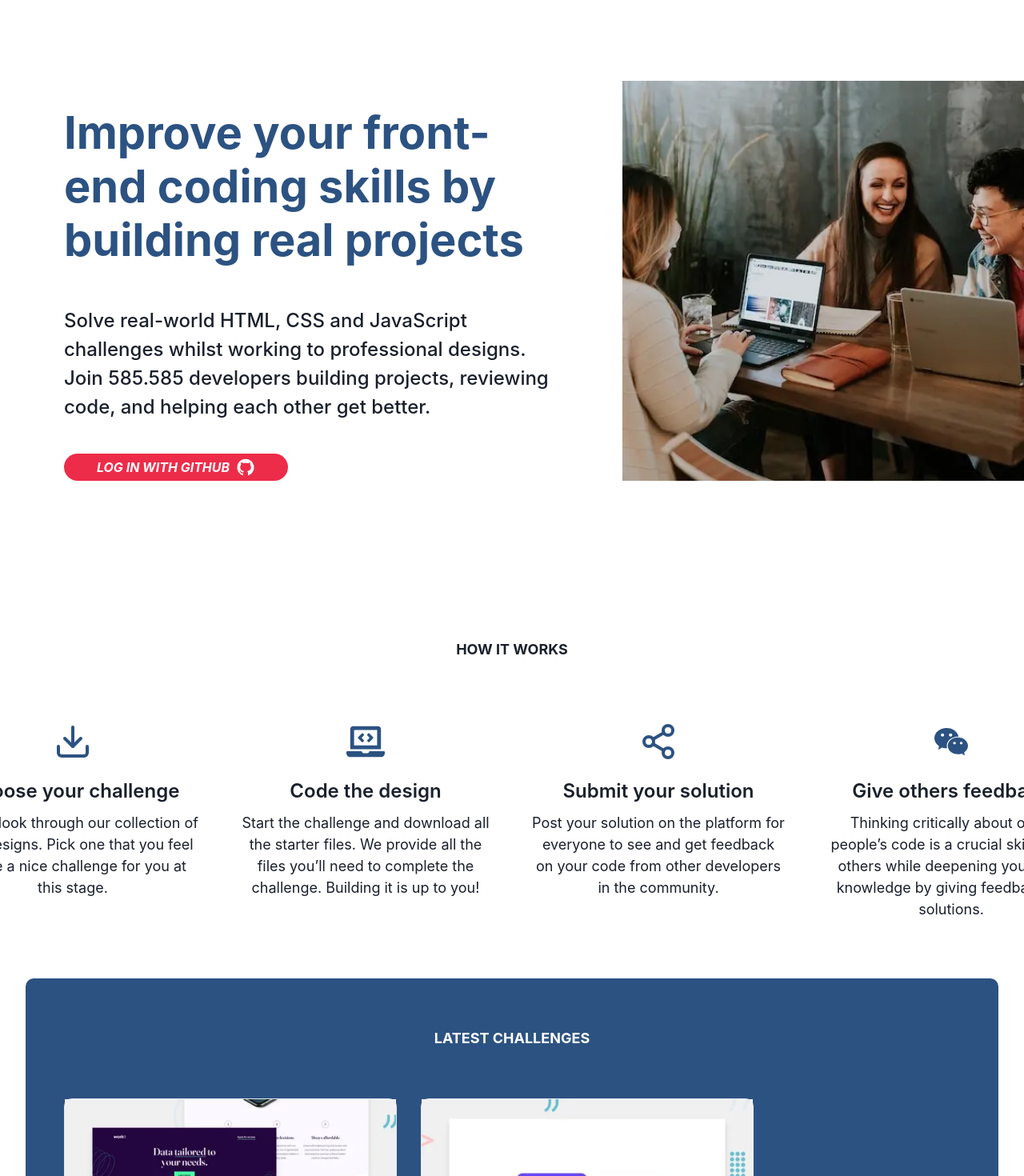
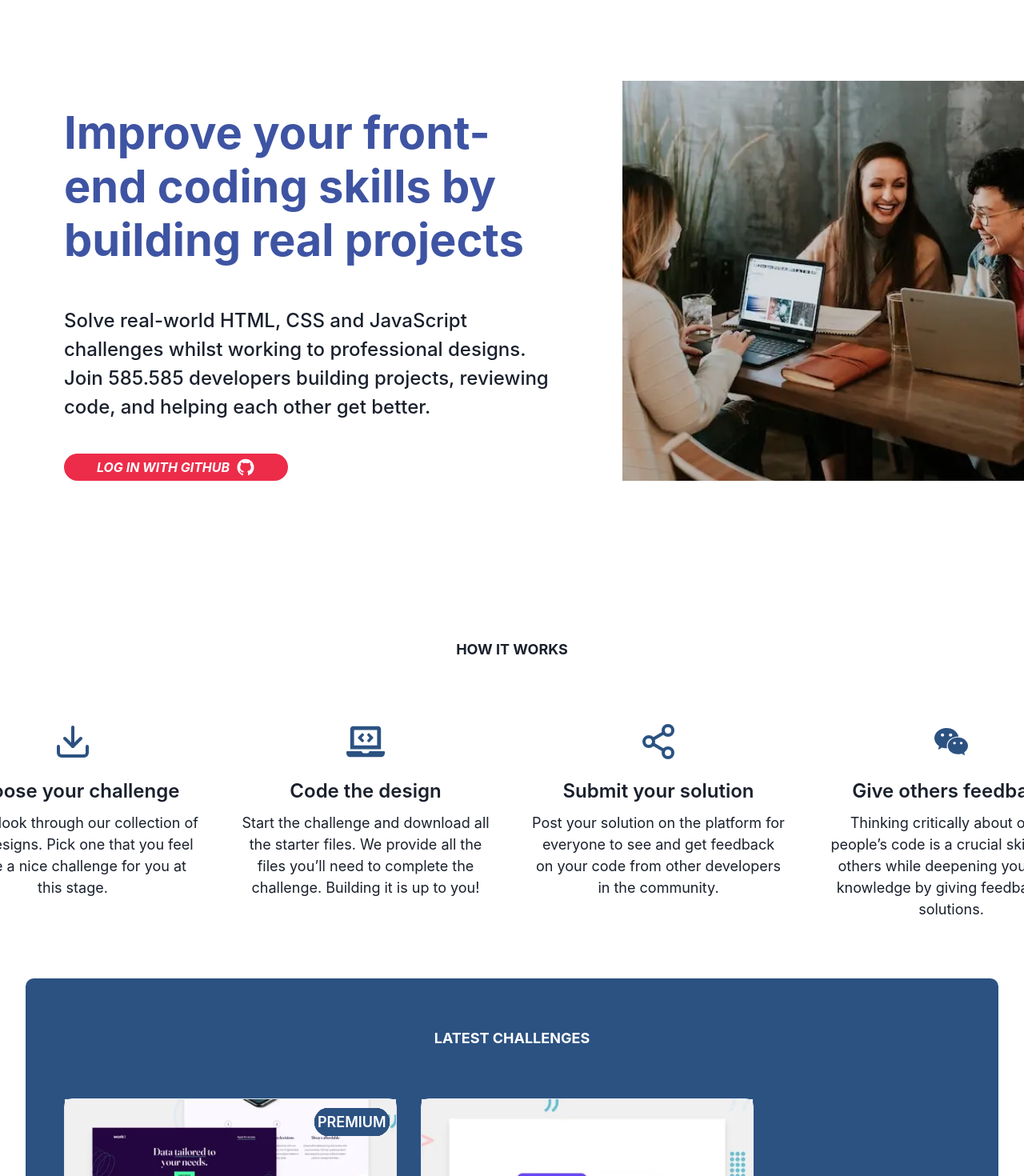
Before and after one commit to uluisik/frontend-mentor, a React (Create React App) app: page / in a window 1280 px wide. Shown: the part 160-1630 px from the top of the page at 80% size. Built offline with nearby package versions, Linux system fonts and the light colour scheme.

Commit message:
create footer

```diff
--- a/src/App.tsx
+++ b/src/App.tsx
@@ -1,6 +1,7 @@
 import { ChakraProvider, theme } from "@chakra-ui/react";
 import Article from "./components/Articlee/Article";
 import Aside from "./components/Aside";
+import Footer from "./components/Footer";
 import Header from "./components/Header/Header";
 
 import Intro from "./components/Intro";
@@ -14,6 +15,7 @@ export const App = () => (
       <Main />
       <Aside />
       <Article />
+      <Footer />
     </>
   </ChakraProvider>
 );
--- a/src/components/Articlee/Article.tsx
+++ b/src/components/Articlee/Article.tsx
@@ -22,7 +22,7 @@ const ARTICLE_ITEMS = [
 
 function Article() {
   return (
-    <Flex w="100%" h="320px">
+    <Flex w="100%">
       <Flex flexDirection="column">
         <Heading
           fontWeight="semibold"
@@ -58,7 +58,7 @@ function Article() {
             alignItems="center"
             justifyContent="center
             "
-            bg="red.500"
+            bg="rgb(237, 44, 73)"
             color="white"
             cursor="pointer"
           >
--- a/src/components/Challenges/ChallengeItemCard.tsx
+++ b/src/components/Challenges/ChallengeItemCard.tsx
@@ -40,9 +40,16 @@ function ChallengeItemCard({
       h="580px"
       borderRadius="10"
     >
-      <Image mb="6" src={image} />
-      <Flex flexDirection="column" mb="6" ml="8 ">
-        <Heading fontSize="2xl">{title}</Heading>
+      <Image cursor="pointer" mb="6" src={image} />
+      <Flex position="relative" flexDirection="column" mb="6" ml="8 ">
+        <Heading
+          cursor="pointer"
+          _hover={{ borderBottom: "3px solid" }}
+          fontSize="2xl"
+          w="-webkit-max-content"
+        >
+          {title}
+        </Heading>
         <Flex my="6">
           {techs.map((item, index) => (
             <Text
@@ -91,6 +98,20 @@ function ChallengeItemCard({
           {description}
         </Text>
       </Flex>
+      <Flex
+        borderRadius="20"
+        bg="blue.700"
+        position="absolute"
+        top="1545px"
+        left="393px"
+        color="white"
+        p="1"
+        fontSize="lg"
+        fontWeight="semibold"
+        mr="1"
+      >
+        PREMIUM
+      </Flex>
     </Flex>
   );
 }
--- /dev/null
+++ b/src/components/Footer.tsx
@@ -0,0 +1,30 @@
+import { Flex, Spacer, Text } from "@chakra-ui/react";
+
+const FOOTER_LİST = ["Terms", "Cookie Policy", "Privacy Policy", "License"];
+function Footer() {
+  return (
+    <>
+      <Flex mb="5" mt="16" borderTop="1px solid " borderTopColor="gray.200">
+        <Text ml="8" mt="5" color="gray" fontSize="19px">
+          © Frontend Mentor 2019 - 2023
+        </Text>
+        <Spacer />
+        {FOOTER_LİST.map((item) => (
+          <Text
+            _hover={{ borderBottom: "1px solid gray" }}
+            cursor="pointer"
+            fontSize="17px"
+            mt="5"
+            color="gray"
+            mr="8"
+            key={item}
+          >
+            {item}
+          </Text>
+        ))}
+      </Flex>
+    </>
+  );
+}
+
+export default Footer;
--- a/src/components/Intro.tsx
+++ b/src/components/Intro.tsx
@@ -6,7 +6,14 @@ function Intro() {
     <>
       <Flex mt="120px">
         <Flex flexDirection="column" w="760px" h="500px" ml="20">
-          <Heading mt="8" mb="12" as="h1" fontSize="56px" color="blue.700">
+          <Heading
+            mt="8"
+            mb="12"
+            as="h1"
+            fontSize="56px"
+            color="rgb(62, 84, 163)"
+            font-family="Barlow, sans-serif"
+          >
             Improve your front-end coding skills by building real projects
           </Heading>
           <Text fontWeight="medium" mb="10" fontSize="24px">
--- a/src/components/Main/Main.tsx
+++ b/src/components/Main/Main.tsx
@@ -61,6 +61,7 @@ function Main() {
           fontSize="18px"
           borderBottom="3px solid red"
           mb="40"
+          cursor="pointer"
         >
           View all challenges
         </Heading>
```
